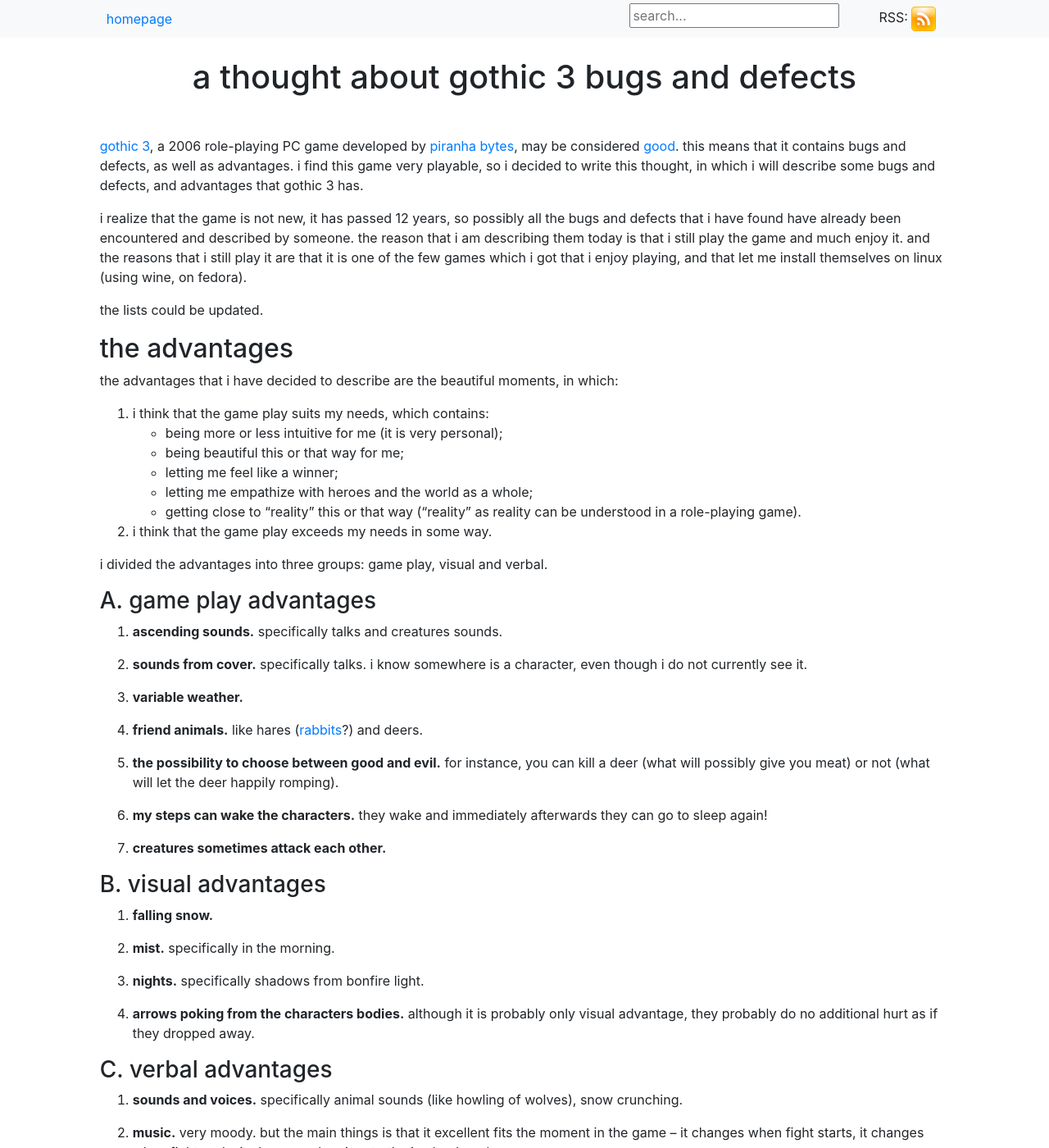
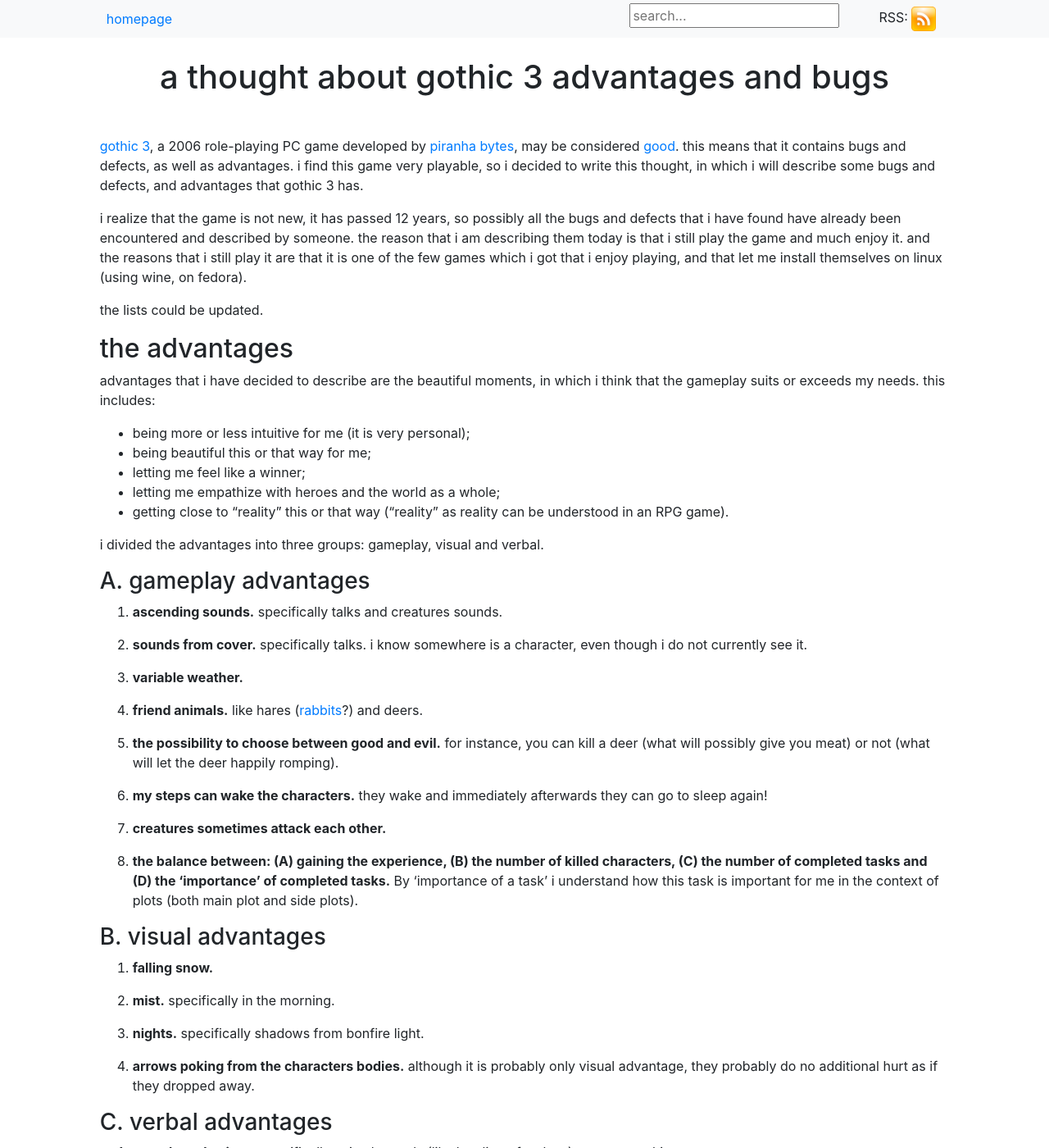
Before and after one commit to DevSilv/DevSilv.github.io, a Jekyll site: the page built from _posts/2018/09/01/2018-09-01-a-thought-about-gothic-3-advantages-and-bugs.md, in a window 1280 px wide and 1400 px high. Shown: the whole window at 82% size. Built offline with Jekyll 4.4.1, drawn with Linux system fonts in a browser that asks for light colours; some of the changed text lies outside the part shown.

Commit message:
update gothic 3 advantages and bugs

```diff
--- a/_posts/2018/09/01/2018-09-01-a-thought-about-gothic-3-bugs-and-defects.md
+++ b/_posts/2018/09/01/2018-09-01-a-thought-about-gothic-3-advantages-and-bugs.md
@@ -1,6 +1,6 @@
 ---
 layout: post
-title: "a thought about gothic 3 bugs and defects"
+title: "a thought about gothic 3 advantages and bugs"
 date: 2018-09-01
 ---
 
@@ -12,19 +12,16 @@
 
 ## the advantages
 
-the advantages that i have decided to describe are the beautiful moments, in which:
+advantages that i have decided to describe are the beautiful moments, in which i think that the gameplay suits or exceeds my needs. this includes:
+- being more or less intuitive for me (it is very personal);
+- being beautiful this or that way for me;
+- letting me feel like a winner;
+- letting me empathize with heroes and the world as a whole;
+- getting close to "reality" this or that way ("reality" as reality can be understood in an RPG game).
 
-1. i think that the game play suits my needs, which contains:
-    - being more or less intuitive for me (it is very personal);
-    - being beautiful this or that way for me;
-    - letting me feel like a winner;
-    - letting me empathize with heroes and the world as a whole;
-    - getting close to "reality" this or that way ("reality" as reality can be understood in a role-playing game).
-2. i think that the game play exceeds my needs in some way.
+i divided the advantages into three groups: gameplay, visual and verbal.
 
-i divided the advantages into three groups: game play, visual and verbal.
-
-### A. game play advantages
+### A. gameplay advantages
 
 1. **ascending sounds.** specifically talks and creatures sounds.
 
@@ -39,6 +36,8 @@
 6. **my steps can wake the characters.** they wake and immediately afterwards they can go to sleep again!
 
 7. **creatures sometimes attack each other.**
+
+8. **the balance between: (A) gaining the experience, (B) the number of killed characters, (C) the number of completed tasks and (D) the 'importance' of completed tasks.** By 'importance of a task' i understand how this task is important for me in the context of plots (both main plot and side plots).
 
 ### B. visual advantages
 
@@ -61,17 +60,16 @@
 ## the bugs and defects
 
 the bugs and defects i have decided to describe have to fulfil two conditions:
-
 1. i have discovered / encountered them myself while playing;
 2. i considered them as rather-easy to fix (or sometimes just improve) (i am a programmer, although i do not develop games).
 
-i divided the bugs and defects into two groups: game play and visual.
+i divided the bugs and defects into two groups: gameplay and visual.
 
-### A. game play bugs and defects
+### A. gameplay bugs and defects
 
 1. **the characters health is recovered to full after saving.** most possibly both the normal save and the quick save. it may be helpful in case of friends, but is annoying in case of enemies (e.g. tough creatures like shadowbeasts). it could be a part of a broader feature (not a bug) of resetting properties of the world and characters after saving.
 
-2. **some characters bodies disappear with time.** i put it in the game play bugs, because it affects the possibility of gathering the character items.
+2. **some characters bodies disappear with time.** i put it in the gameplay bugs, because it affects the possibility of gathering the character items.
 
 3. **you can see the characters from a longer distance using the bow than using the sword.** this may not be a bug, but an assumption of the game. without it, the fights will possibly be too hard to balance: you need to very good hear or very good see a character (personally, not in a game) to have a good chance to hit it. on the one hand, the sound is possibly similar on different devices and drivers, but on the other one the display could be very different – just think of a bad lighting in the room, or a lower game details setting.
 
@@ -101,11 +99,15 @@
 
 1. **in a house in vengard the nameless hero has to go through an alchemist's bench when you click on it trying to make a potion and he stays on the wrong side of it.** in a "normal moving" the bug does not exist (he cannot go through this bench).
 
+2. **the animation of roasting does not depend on whether i have something to roast or not.** if i have got a raw meat, the hero brings out a roast, and if i have not, the hero also brings out a roast.
+
 ## other observations
 
 1. **i do not understand why the tasks are getting done even if i had not got them.** for example, after 'liberating nordmar' (killing orks from 5 camps), the five 'liberate nordmar!' tasks are done, even if i did not got them, because i did not complete 'the power of the ancestors' task (if i did, they would be given to me by kerth).
 
-## sources
+2. **certain lines of dialogues do not reflect the emotions that the characters express (or should express, according to the situation).**
+
+## some sources
 
 - http://pl.gothic.wikia.com/wiki/Gothic_i_ArcaniA
 - http://www.worldofgothic.com/
```
